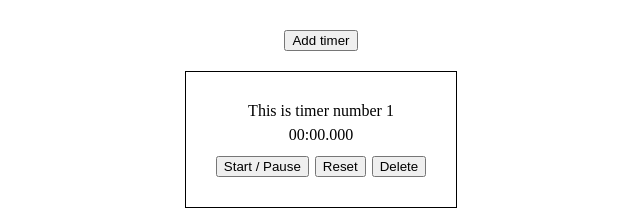
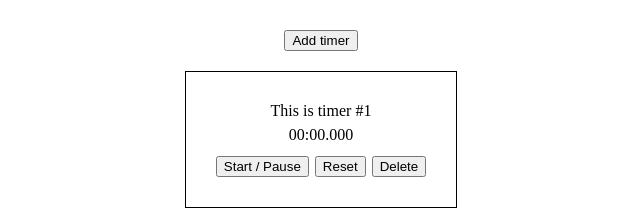
Before and after one commit to Stanislau-Snapok/Timer, a React (Create React App) app: page / in a window 1280 px wide. Shown: the top 209 px of the page, without its empty margins (319-959 px from the left). Built offline with nearby package versions, Linux system fonts and the light colour scheme.

Commit message:
TASK-4: no more lint errors

```diff
--- a/src/components/Timer/Timer.tsx
+++ b/src/components/Timer/Timer.tsx
@@ -81,9 +81,7 @@ const Timer = ({
   return (
     <Wrapper>
       <TimerName>
-        This is timer number
-        {' '}
-        {timerId}
+        {`This is timer #${timerId}`}
       </TimerName>
       <TimerValue>
         {getValueToDisplay()}
--- a/tsconfig.json
+++ b/tsconfig.json
@@ -23,5 +23,4 @@
   "include": [
     "./src"
   ],
-  "exclude": [".eslintrc"]
 }
```
Also changed, not shown: .eslintrc.js, 1 other file (tests, documents, lock files or other folders).
